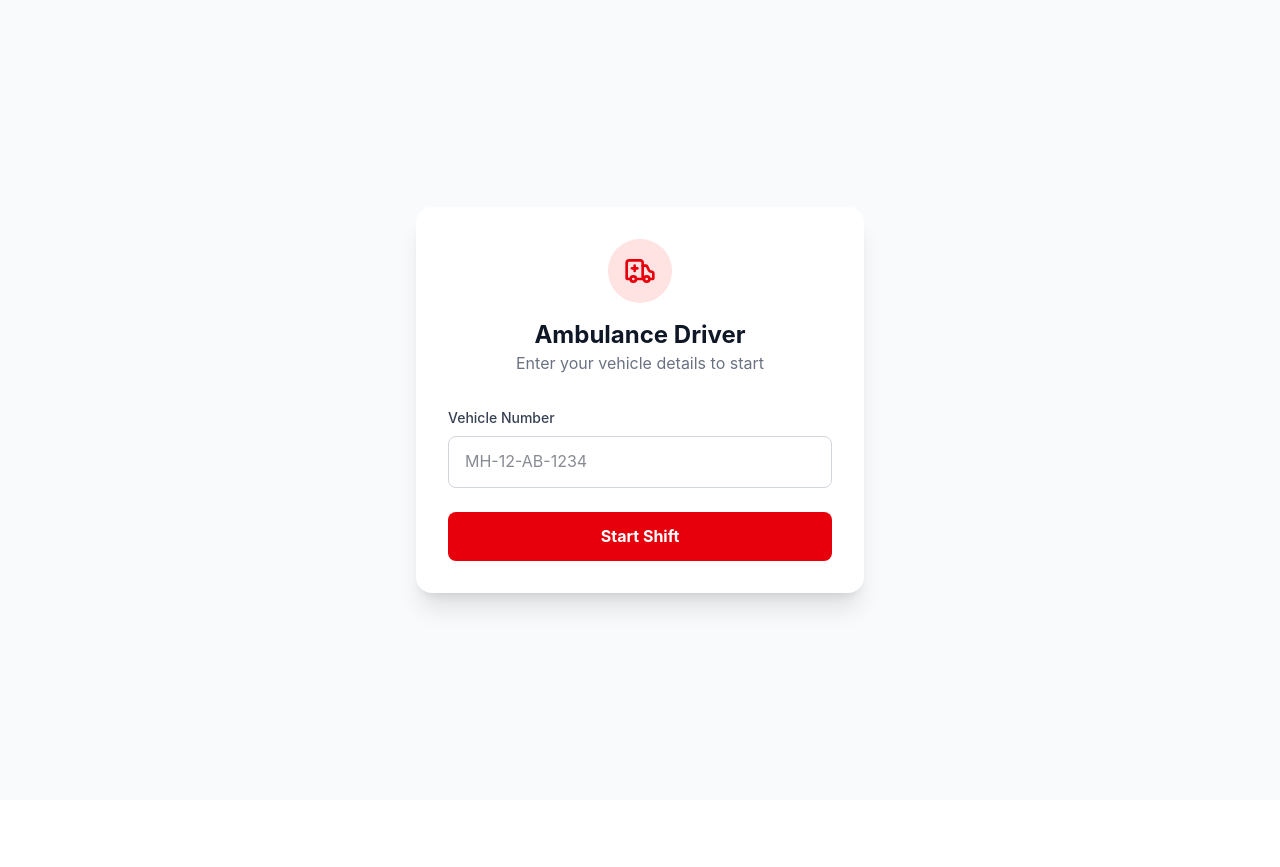
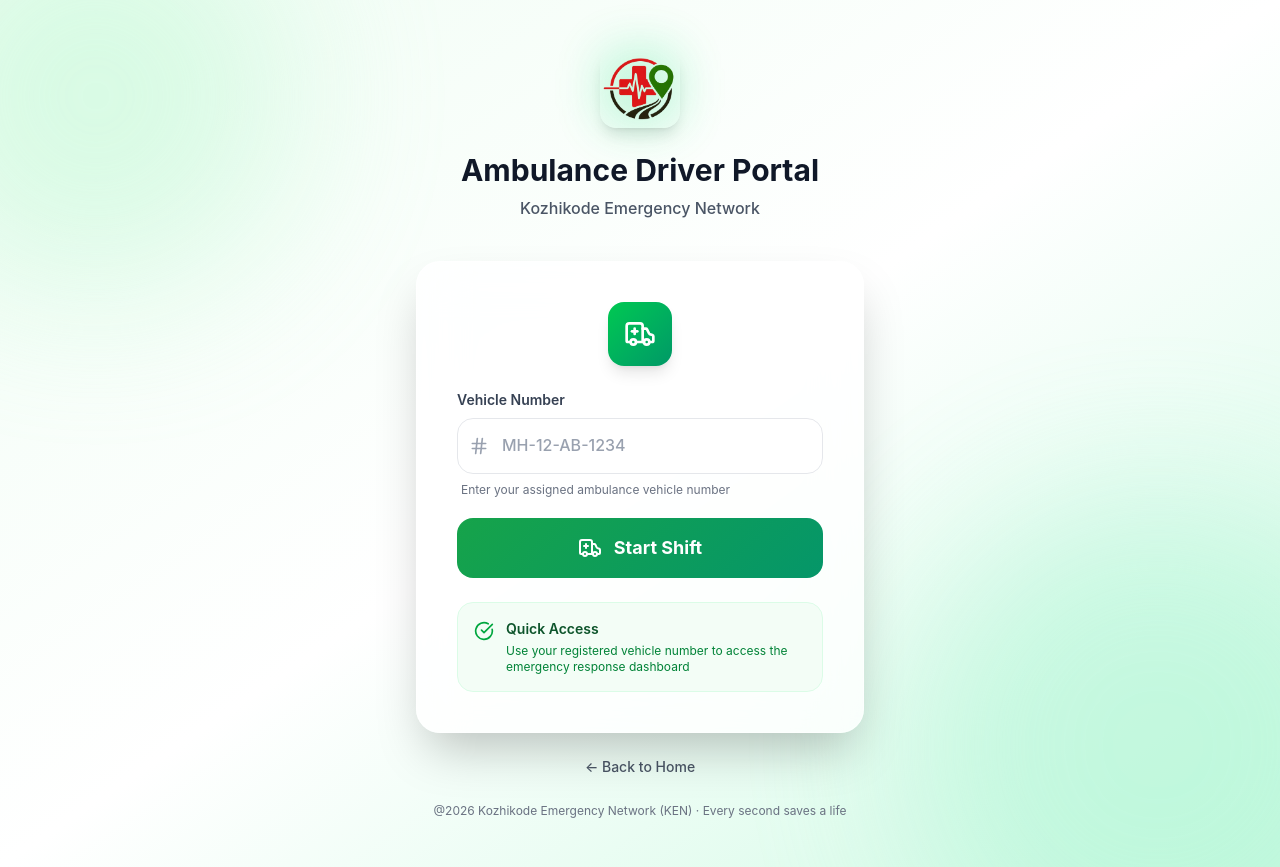
Before and after one commit to Anvesh-01/kzresq, a Next.js app: page /ambulance/login in a window 1280 px wide. Before the commit the page ends 800 px from the top, so only its background shows below. Built offline with nearby package versions, Linux system fonts and the light colour scheme.

Commit message:
enhanced ambulance login page

```diff
--- a/app/ambulance/login/page.tsx
+++ b/app/ambulance/login/page.tsx
@@ -2,7 +2,8 @@
 
 import { useEffect, useState } from "react";
 import { useRouter } from "next/navigation";
-import { Ambulance, CheckCircle, AlertCircle } from "lucide-react";
+import { Ambulance, CheckCircle, AlertCircle, Loader2, Hash } from "lucide-react";
+import Image from "next/image";
 
 type AmbulanceType = {
     id: string;
@@ -16,7 +17,6 @@ export default function AmbulanceLogin() {
     const [vehicleNumber, setVehicleNumber] = useState("");
     const [error, setError] = useState("");
     const [loading, setLoading] = useState(false);
-    const [ambulances, setAmbulances] = useState<AmbulanceType[]>([]);
 
     // Fetch all ambulances to let driver select (or simple verify)
     useEffect(() => {
@@ -46,7 +46,7 @@ export default function AmbulanceLogin() {
             const data = await res.json();
 
             if (data.success) {
-                const found = data.data.find((a: any) =>
+                const found = data.data.find((a: AmbulanceType) =>
                     a.vehicle_number.toLowerCase() === vehicleNumber.trim().toLowerCase()
                 );
 
@@ -69,46 +69,118 @@ export default function AmbulanceLogin() {
         }
     };
 
+    const handleKeyPress = (e: React.KeyboardEvent) => {
+        if (e.key === "Enter") {
+            handleLogin();
+        }
+    };
+
     return (
-        <div className="min-h-screen bg-gray-50 flex items-center justify-center p-4">
-            <div className="bg-white rounded-2xl shadow-xl p-8 max-w-md w-full">
-                <div className="text-center mb-8">
-                    <div className="w-16 h-16 bg-red-100 rounded-full flex items-center justify-center mx-auto mb-4">
-                        <Ambulance className="w-8 h-8 text-red-600" />
+        <div className="min-h-screen bg-linear-to-br from-green-50 via-white to-emerald-100 flex items-center justify-center px-6 py-12 relative overflow-hidden">
+            {/* BACKGROUND DECORATIONS */}
+            <div className="blur-blob w-96 h-96 bg-green-200 -top-24 -left-24 animate-pulse-slow" />
+            <div className="blur-blob w-[500px] h-[500px] bg-emerald-200 -bottom-32 -right-32 animate-pulse-slow [animation-delay:1s]" />
+
+            <div className="w-full max-w-md relative z-10">
+                {/* BRANDING */}
+                <div className="text-center mb-10 animate-blur-fade-in">
+                    <div className="inline-flex items-center justify-center mb-6 animate-scale-in">
+                        <div className="relative">
+                            <div className="absolute inset-0 bg-green-400/30 rounded-2xl blur-xl animate-pulse"></div>
+                            <Image
+                                src="/KenLogo1.png"
+                                alt="KEN Logo"
+                                width={80}
+                                height={80}
+                                className="rounded-2xl relative z-10 shadow-lg"
+                            />
                         </div>
-                    <h1 className="text-2xl font-bold text-gray-900">Ambulance Driver</h1>
-                    <p className="text-gray-500">Enter your vehicle details to start</p>
+                    </div>
+                    <h1 className="text-3xl font-bold text-gray-900 mb-2 animate-slide-up delay-100">Ambulance Driver Portal</h1>
+                    <p className="text-gray-600 font-medium animate-slide-up delay-200">Kozhikode Emergency Network</p>
                 </div>
 
-                <div className="space-y-6">
-                    <div>
-                        <label className="block text-sm font-medium text-gray-700 mb-2">
+                {/* LOGIN CARD */}
+                <div className="bg-white/80 backdrop-blur-xl rounded-3xl shadow-2xl p-10 border border-white/50 animate-slide-up delay-300">
+                    {/* ICON */}
+                    <div className="flex justify-center mb-6">
+                        <div className="w-16 h-16 bg-linear-to-br from-green-500 to-emerald-600 rounded-2xl flex items-center justify-center shadow-lg">
+                            <Ambulance className="w-8 h-8 text-white" />
+                        </div>
+                    </div>
+
+                    {/* ERROR MESSAGE */}
+                    {error && (
+                        <div className="mb-6 p-4 bg-red-50 border border-red-200 rounded-xl flex items-start gap-3 animate-fade-in">
+                            <AlertCircle className="w-5 h-5 text-red-600 shrink-0 mt-0.5" />
+                            <p className="text-sm text-red-700 font-medium">{error}</p>
+                        </div>
+                    )}
+
+                    {/* LOGIN FORM */}
+                    <div className="space-y-5">
+                        <div className="animate-slide-up delay-400">
+                            <label className="block text-sm font-semibold text-gray-700 mb-2">
                                 Vehicle Number
                             </label>
+                            <div className="relative">
+                                <Hash className="absolute left-3 top-1/2 transform -translate-y-1/2 text-gray-400 w-5 h-5" />
                                 <input
                                     type="text"
                                     placeholder="MH-12-AB-1234"
                                     value={vehicleNumber}
                                     onChange={(e) => setVehicleNumber(e.target.value)}
-                            className="w-full px-4 py-3 rounded-lg border border-gray-300 focus:ring-2 focus:ring-red-500 focus:border-red-500 transition-colors"
+                                    onKeyPress={handleKeyPress}
+                                    className="w-full pl-11 pr-4 py-3.5 bg-white/50 border border-gray-200 rounded-2xl text-gray-900 placeholder-gray-400 focus:ring-2 focus:ring-green-500 focus:border-green-500 hover:border-green-300 hover:shadow-sm transition-all duration-200 outline-none font-medium"
+                                    disabled={loading}
                                 />
                             </div>
-
-                    {error && (
-                        <div className="flex items-center gap-2 text-red-600 bg-red-50 p-3 rounded-lg text-sm">
-                            <AlertCircle className="w-4 h-4" />
-                            {error}
+                            <p className="text-xs text-gray-500 mt-2 ml-1">Enter your assigned ambulance vehicle number</p>
                         </div>
-                    )}
 
                         <button
                             onClick={handleLogin}
                             disabled={loading}
-                        className="w-full bg-red-600 hover:bg-red-700 text-white font-bold py-3 rounded-lg transition-colors disabled:opacity-50"
+                            className="w-full gradient-bg-success text-white py-4 rounded-2xl font-bold text-lg hover:shadow-xl transform hover:scale-[1.02] active:scale-[0.98] transition-all duration-300 disabled:opacity-50 disabled:cursor-not-allowed disabled:transform-none flex items-center justify-center gap-3 animate-slide-up delay-500"
                         >
-                        {loading ? "Verifying..." : "Start Shift"}
+                            {loading ? (
+                                <>
+                                    <Loader2 className="w-5 h-5 animate-spin" />
+                                    Verifying...
+                                </>
+                            ) : (
+                                <>
+                                    <Ambulance className="w-6 h-6" />
+                                    Start Shift
+                                </>
+                            )}
                         </button>
                     </div>
+
+                    {/* INFO BOX */}
+                    <div className="mt-6 p-4 bg-green-50/80 backdrop-blur-sm rounded-2xl border border-green-100">
+                        <div className="flex items-start gap-3">
+                            <CheckCircle className="w-5 h-5 text-green-600 shrink-0 mt-0.5" />
+                            <div>
+                                <p className="text-sm font-semibold text-green-900 mb-1">Quick Access</p>
+                                <p className="text-xs text-green-700">Use your registered vehicle number to access the emergency response dashboard</p>
+                            </div>
+                        </div>
+                    </div>
+                </div>
+
+                {/* BACK TO HOME */}
+                <button
+                    onClick={() => router.push("/")}
+                    className="mt-6 w-full text-center text-gray-600 hover:text-gray-900 text-sm font-medium transition-colors duration-200"
+                >
+                    ← Back to Home
+                </button>
+
+                {/* FOOTER */}
+                <p className="text-center text-xs text-gray-500 mt-6">
+                    @2026 Kozhikode Emergency Network (KEN) · Every second saves a life
+                </p>
             </div>
         </div>
     );
```
Lines whose indentation alone changed are shown as unchanged.
